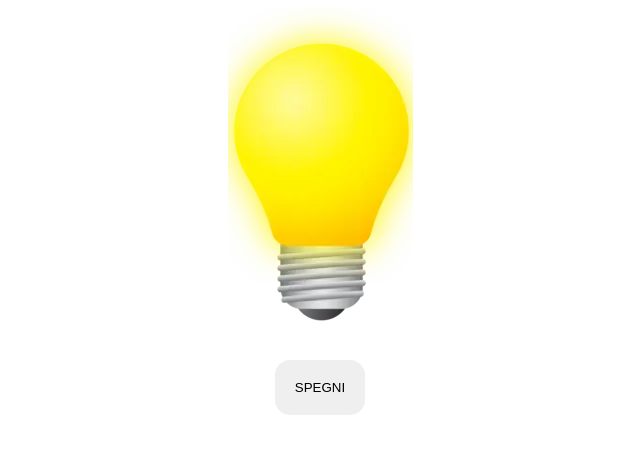
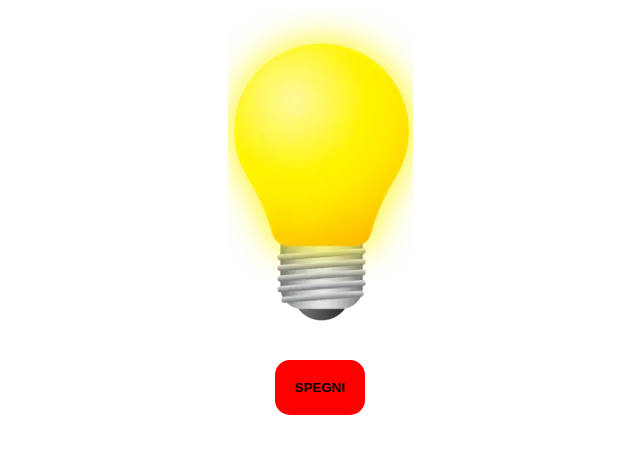
Before and after one commit to giovannidibello/js-dom-1, a plain HTML site: page index.html in a window 1280 px wide. Both pictures are taken after a click on the button "ACCENDI". Shown: the whole page, without its empty margins (320-960 px from the left). Drawn offline with Linux system fonts and the light colour scheme.

Commit message:
add background color button on/off

```diff
--- a/css/style.css
+++ b/css/style.css
@@ -10,6 +10,12 @@ main div {
 }
 
 button {
+    font-weight: bold;
     padding: 20px;
     border-radius: 15px;
+    background-color: green;
 }
+
+.spenta {
+    background-color: red;
+}
--- a/js/script.js
+++ b/js/script.js
@@ -14,8 +14,10 @@ bottone.addEventListener("click", function () {
     if (isOff) {
         bottone.innerHTML = "SPEGNI"
         lampadina.src = "./img/yellow_lamp.png"
+        bottone.classList.add("spenta")
     } else {
         bottone.innerHTML = "ACCENDI"
         lampadina.src = "./img/white_lamp.png"
+        bottone.classList.remove("spenta")
     }
 })
```
